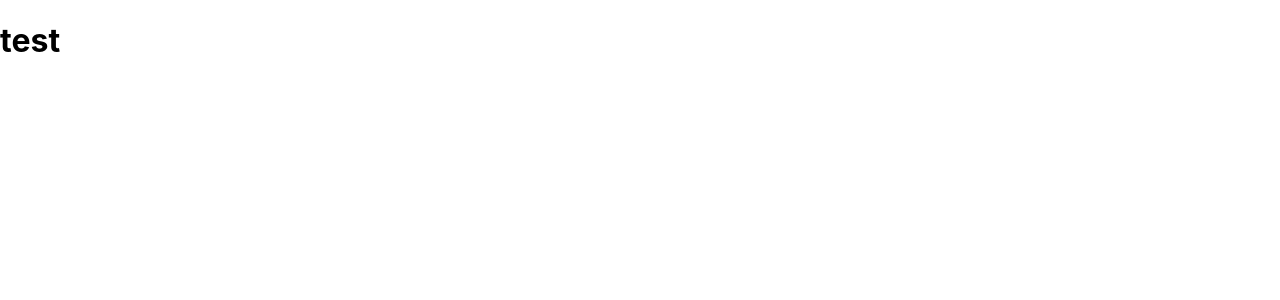
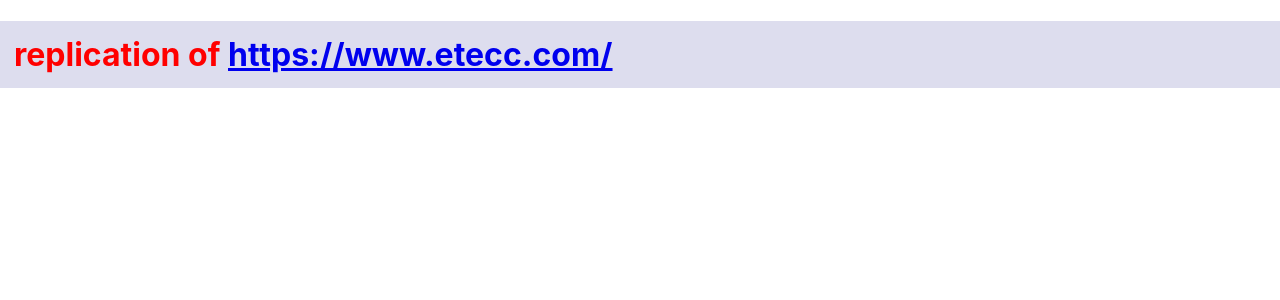
Before and after one commit to BorisRozumnyi/etecc-replication, a React (Create React App) app: page / in a window 1280 px wide. Shown: the top 300 px of the page. Built offline with nearby package versions, Linux system fonts and the light colour scheme.

Commit message:
rewrite the App

```diff
--- a/src/App.tsx
+++ b/src/App.tsx
@@ -1,9 +1,16 @@
-import React from "react";
+import React from 'react';
+import styled from 'styled-components';
 
 export const App = () => {
   return (
-    <h1>
-      test
-    </h1>
+    <H1>
+      replication of <a href="https://www.etecc.com/">https://www.etecc.com/</a>
+    </H1>
   );
-}
+};
+
+const H1 = styled.h1`
+  color: red;
+  background: #dde;
+  padding: 14px;
+`;
```
